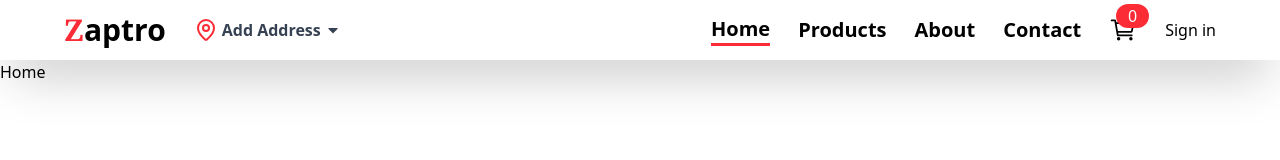
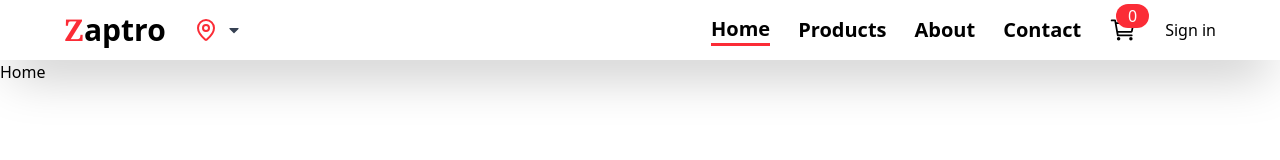
Before and after one commit to abubakar83/Complete-Ecommerce-Website-using-React-JS-Tailwind-CSS-and-Context-API, a React (Vite) app: page / in a window 1280 px wide. Shown: the top 160 px of the page. Built offline with nearby package versions, Linux system fonts and the light colour scheme; no server answers.

Commit message:
fetching data

```diff
--- a/src/App.jsx
+++ b/src/App.jsx
@@ -5,13 +5,28 @@ import About from "./pages/About";
 import Contacts from "./pages/Contacts";
 import Cart from "./pages/Cart";
 import Navbar from "./components/Navbar";
-import { useEffect } from "react";
+import { useEffect, useState } from "react";
+import axios from "axios";
 
 const App = () => {
+  const [location, setLocation] = useState();
   const getLocation = async () => {
-    navigator.geolocation.getCurrentPosition((pos) => {
+    navigator.geolocation.getCurrentPosition(async (pos) => {
       const { latitude, longitude } = pos.coords;
       console.log(latitude, longitude);
+      const url = `https://nominatim.openstreetmap.org/reverse?lat=${latitude}&lon=${longitude}&format=json`;
+      try {
+        const location = await axios.get(url, {
+          headers: {
+            "User-Agent": "MyApp/1.0 (myemail@example.com)",
+          },
+        });
+
+        const exactLocation = location.data.address;
+        setLocation(exactLocation);
+      } catch (error) {
+        console.log(error);
+      }
     });
   };
   useEffect(() => {
@@ -20,7 +35,7 @@ const App = () => {
 
   return (
     <BrowserRouter>
-      <Navbar />
+      <Navbar location={location} />
       <Routes>
         <Route path="/" element={<Home />} />
         <Route path="/products" element={<Products />} />
--- a/src/components/Navbar.jsx
+++ b/src/components/Navbar.jsx
@@ -4,8 +4,8 @@ import { FaCaretDown } from "react-icons/fa";
 import { IoCartOutline } from "react-icons/io5";
 import { Link, NavLink } from "react-router-dom";
 
-const Navbar = () => {
-  const location = false;
+const Navbar = (location) => {
+
   return (
     <div className="bg-white py-3 shadow-2xl">
       <div className="max-w-6xl mx-auto flex justify-between items-center">
@@ -19,7 +19,7 @@ const Navbar = () => {
           <div className="flex gap-1 cursor-pointer text-gray-700 items-center">
             <MapPin className="text-red-500" />
             <span className="font-semibold">
-              {location ? <div></div> : "Add Address"}
+              {location ? <div>{location.state}</div> : "Add Address"}
             </span>
             <FaCaretDown />
           </div>
```
